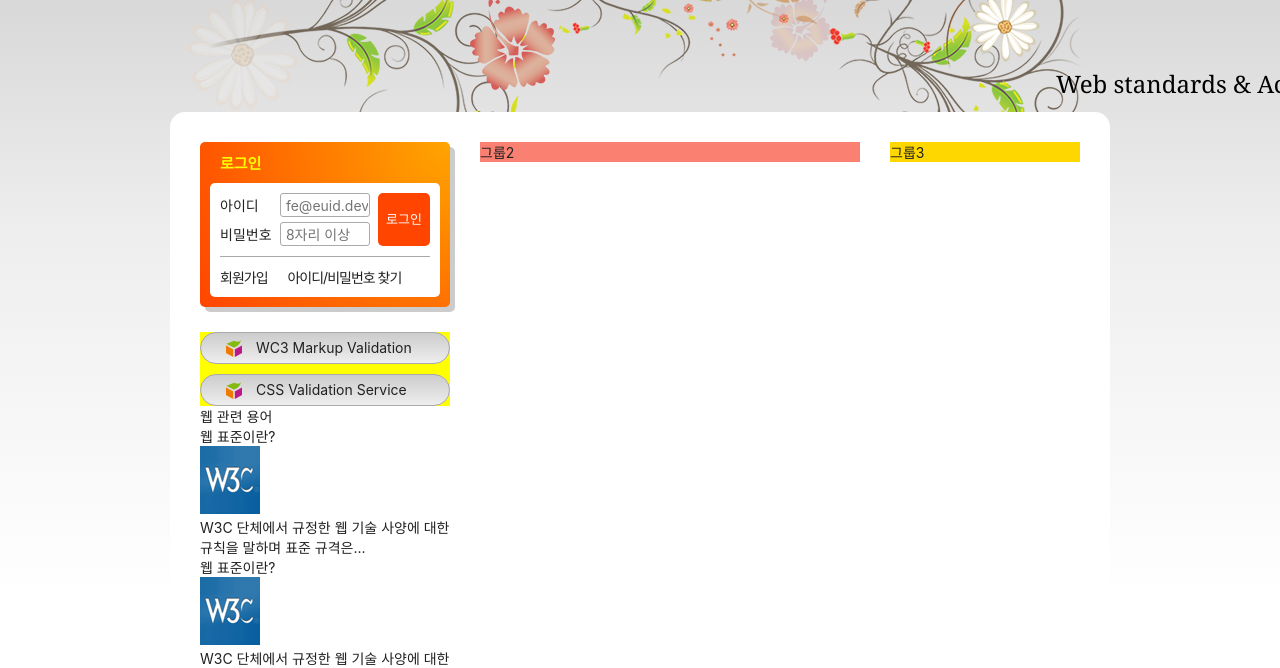
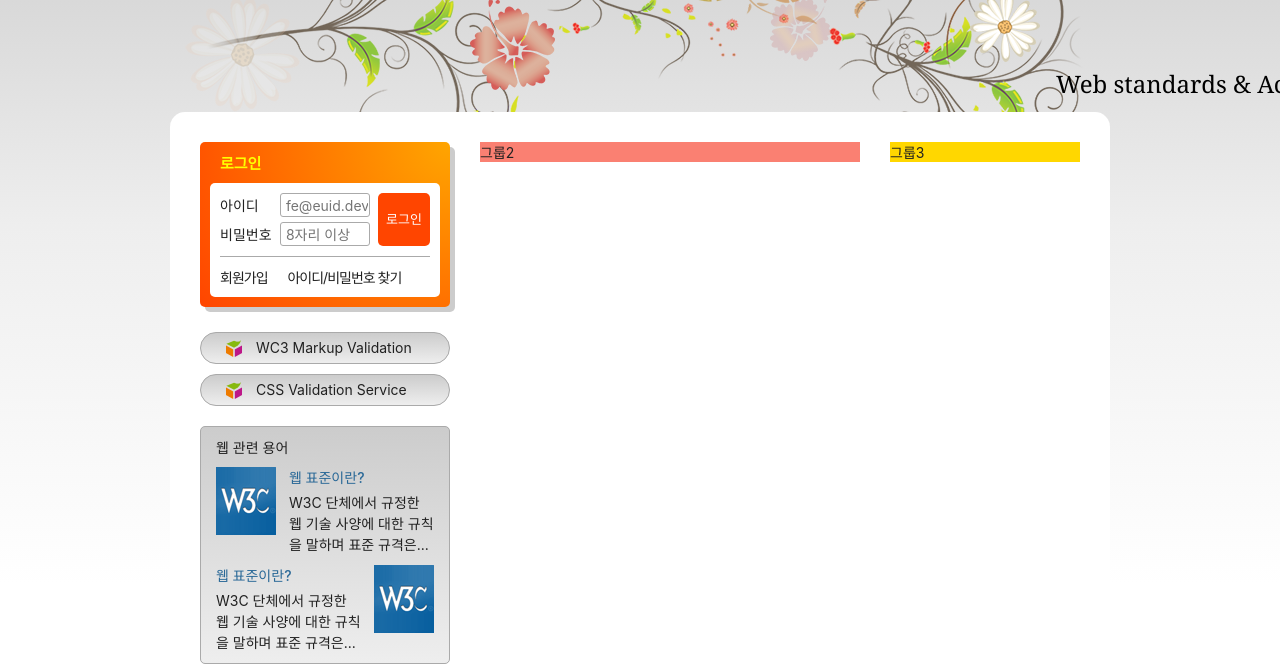
Before and after one commit to Simyumi/HTML5, a plain HTML site: page index.html in a window 1280 px wide. Shown: the part 135-803 px from the top of the page. Drawn offline with Linux system fonts and the light colour scheme; a web font is replaced by a local one.

Commit message:
웹 관련 용어 마크업

```diff
--- a/styles/style.css
+++ b/styles/style.css
@@ -382,7 +382,6 @@ body {
 
 /* 유효성 검사 배너 */
 .validation-list {
-  background-color: yellow;
   margin-top: 25px;
 }
 
@@ -405,6 +404,61 @@ body {
 .validation-list a:focus {
   color: #f00;
 }
+/* 웹 관련 용어 */
+.term {
+  margin-top: 20px;
+  border: 1px solid #aaa;
+  border-radius: 5px;
+  padding: 10px 15px;
+  background: #ccc linear-gradient(to bottom, #ccc, #eee);
+}
+
+.term-title {
+  font-size: 1.5rem;
+  font-weight: 700;
+}
+
+.term-list {
+  margin-top: 10px;
+}
+
+.term-list div {
+  margin-top: 10px;
+  display: flow-root;
+}
+
+.term-list-subject,
+.term-list-brief {
+  float: right;
+  width: 145px;
+}
+
+.term-list-subject {
+  color: #296897;
+  font-weight: 500;
+}
+
+.term-list-thumbnail {
+  float: left;
+}
+
+.term-list-thumbnail img {
+  vertical-align: middle;
+}
+
+.term-list-brief {
+  margin-top: 5px;
+  line-height: 1.5;
+}
+
+.cross .term-list-subject,
+.cross .term-list-brief {
+  float: left;
+}
+
+.cross .term-list-thumbnail {
+  float: right;
+}
 
 /* 슬로건 */
 .slogan {
```
